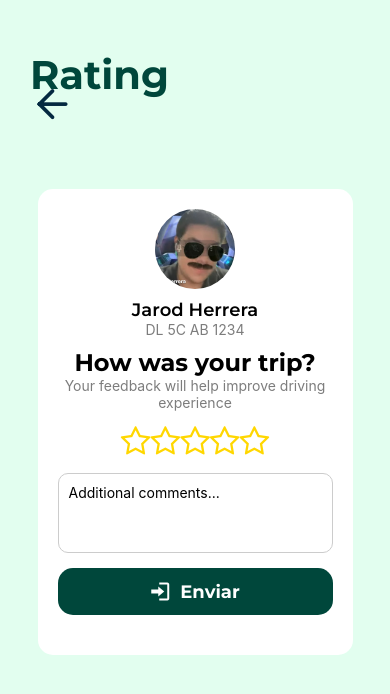
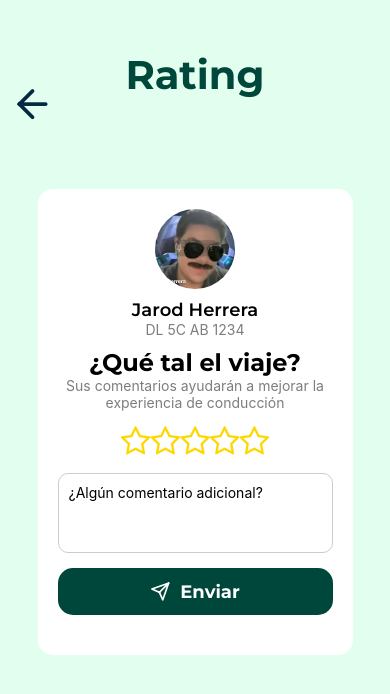
Before and after one commit to devBorisG/carpooling-uco-mobile, a React Native app: screen / in a window 390 px wide. Shown: the top 694 px of the page. Built offline with nearby package versions, Linux system fonts and the light colour scheme.

Commit message:
✨ feat: Agregar validaciones

```diff
--- a/src/screens/RatingScreen.js
+++ b/src/screens/RatingScreen.js
@@ -1,13 +1,29 @@
 import React, { useState } from "react";
+import { useNavigation } from "@react-navigation/native";
 import { View, Text, StyleSheet, Image, TouchableOpacity, TextInput } from "react-native";
 import BackButton from "../components/common/BackButton";
 import Button from "../components/common/Button";
-import {Entypo, FontAwesome} from "@expo/vector-icons";
+import { Feather, FontAwesome } from "@expo/vector-icons";
 import { COLORS, FONTS, SCREENS, SIZES } from "../utils/constants";
+import Toast from "react-native-toast-message";
 
 const RatingScreen = () => {
     const [rating, setRating] = useState(0);
     const [comment, setComment] = useState("");
+    const navigation = useNavigation();
+
+    const handleSubmit = () => {
+        if (rating === 0) {
+            Toast.show({
+                type: "error",
+                text1: "La calificación es requerida",
+                text2: "Porfavor, califica tu experiencia",
+                position: "top",
+            });
+            return;
+        }
+        navigation.navigate(SCREENS.HOME);
+    };
 
     return (
         <View style={styles.container}>
@@ -21,8 +37,8 @@ const RatingScreen = () => {
                 <Text style={styles.name}>Jarod Herrera</Text>
                 <Text style={styles.license}>DL 5C AB 1234</Text>
 
-                <Text style={styles.question}>How was your trip?</Text>
-                <Text style={styles.subText}>Your feedback will help improve driving experience</Text>
+                <Text style={styles.question}>¿Qué tal el viaje?</Text>
+                <Text style={styles.subText}>Sus comentarios ayudarán a mejorar la experiencia de conducción</Text>
 
                 <View style={styles.starsContainer}>
                     {[1, 2, 3, 4, 5].map((index) => (
@@ -34,7 +50,7 @@ const RatingScreen = () => {
 
                 <TextInput
                     style={styles.commentBox}
-                    placeholder="Additional comments..."
+                    placeholder="¿Algún comentario adicional?"
                     value={comment}
                     onChangeText={setComment}
                     multiline
@@ -42,12 +58,9 @@ const RatingScreen = () => {
 
                 <Button
                     title="Enviar"
-                    // TODO definir logica de la acción
-                    onPress={() => console.log("Enviar")}
+                    onPress={handleSubmit}
                     buttonStyle={{ width: "100%" }}
-                    icon={<Entypo name="login" size={20} color={COLORS.WHITE} />}
-                    // TODO definir logica de validaciones.
-                    // disabled={!isValid}
+                    icon={<Feather name="send" size={20} color={COLORS.WHITE} />}
                 />
             </View>
         </View>
@@ -63,17 +76,19 @@ const styles = StyleSheet.create({
         paddingHorizontal: SIZES.PADDING_LARGE,
     },
     header: {
+        flexDirection: "row",
+        alignItems: "center",
+        width: "100%",
         position: "absolute",
         top: 50,
-        left: 20,
-        flexDirection: "row",
-        alignItems: "center",
+        paddingHorizontal: SIZES.PADDING_LARGE,
     },
     title: {
+        flex: 1,
         fontSize: SIZES.FONT_XXLARGE,
         fontFamily: FONTS.BOLD,
-        marginLeft: 10,
         color: COLORS.PRIMARY,
+        textAlign: "center",
     },
     card: {
         backgroundColor: "#FFF",
@@ -90,8 +105,8 @@ const styles = StyleSheet.create({
         marginBottom: 10,
     },
     name: {
-        fontSize: 18,
-        fontFamily: "montserrat-semibold",
+        fontSize: SIZES.FONT_LARGE,
+        fontFamily: FONTS.SEMIBOLD,
     },
     license: {
         fontSize: 14,
@@ -123,18 +138,6 @@ const styles = StyleSheet.create({
         textAlignVertical: "top",
         marginBottom: 15,
     },
-    submitButton: {
-        backgroundColor: "#2F80ED",
-        paddingVertical: 12,
-        borderRadius: 10,
-        width: "100%",
-        alignItems: "center",
-    },
-    submitText: {
-        color: "#FFF",
-        fontSize: SIZES.FONT_LARGE,
-        fontFamily: FONTS.BOLD,
-    },
 });
 
 export default RatingScreen;
```
